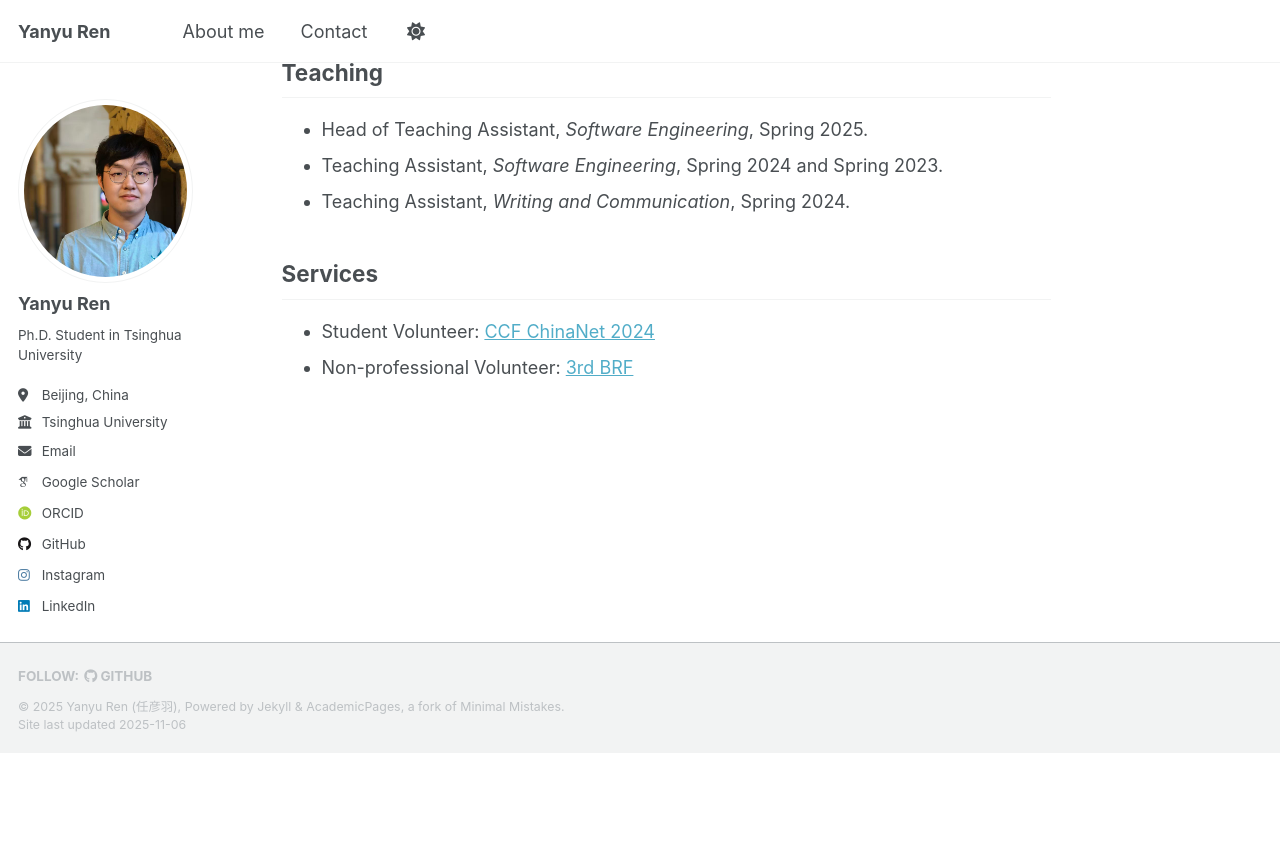
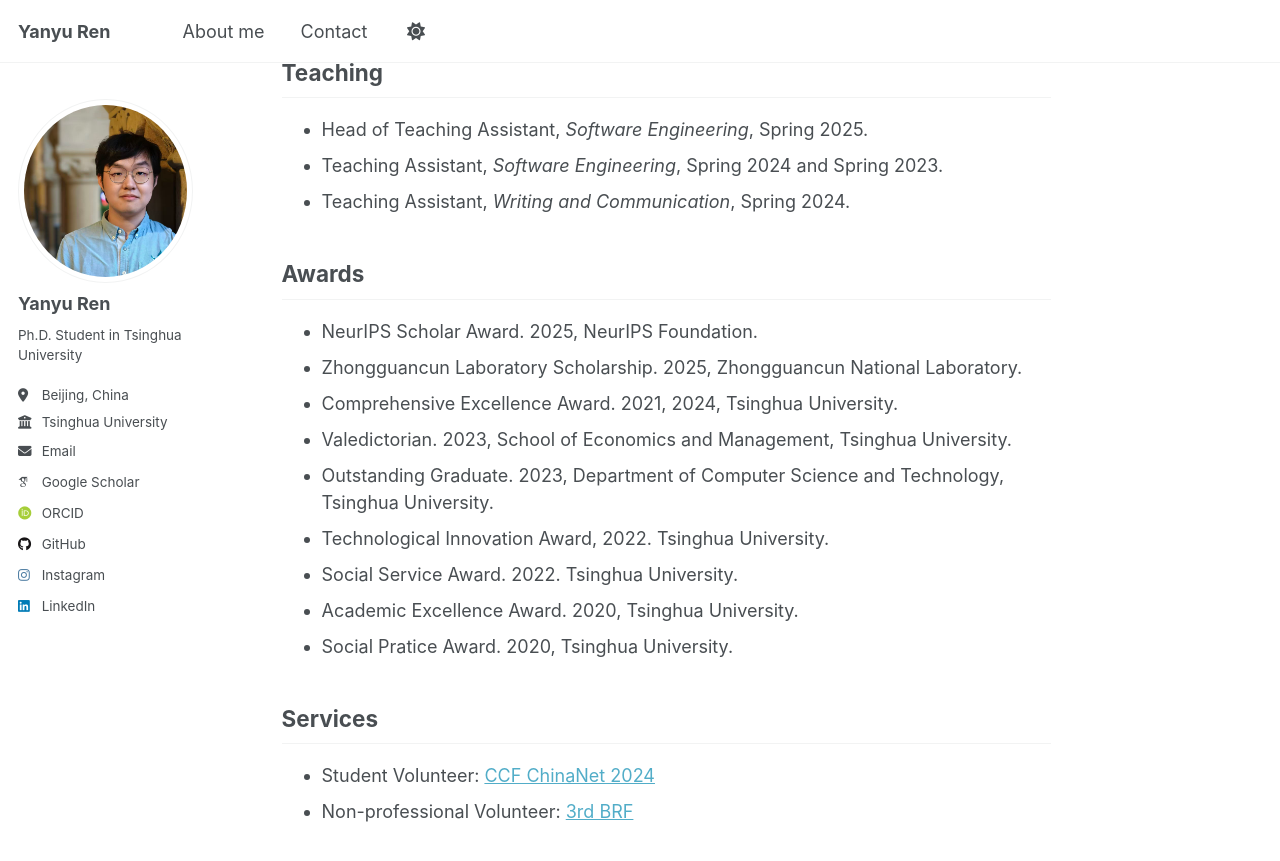
Before and after one commit to robinren03/robinren03.github.io, a Jekyll site: the page built from _pages/about.md, in a window 1280 px wide and 900 px high, scrolled down 1840 px. Shown: the top 861 px of the window. Built offline with Jekyll 4.4.1, drawn with Linux system fonts in a browser that asks for light colours; some web fonts are replaced; a script that is not in the unit is left out; before the commit the page ends 2593 px from its top, so only the background shows below that.

Commit message:
Update about.md with awards section
Added a list of awards and recognitions.

```diff
--- a/_pages/about.md
+++ b/_pages/about.md
@@ -64,6 +64,17 @@ Teaching
 - Teaching Assistant, _Software Engineering_, Spring 2024 and Spring 2023.
 - Teaching Assistant, _Writing and Communication_, Spring 2024.
 
+Awards
+-----
+- NeurIPS Scholar Award. 2025, NeurIPS Foundation.
+- Zhongguancun Laboratory Scholarship. 2025, Zhongguancun National Laboratory.
+- Comprehensive Excellence Award. 2021, 2024, Tsinghua University.
+- Valedictorian. 2023, School of Economics and Management, Tsinghua University.
+- Outstanding Graduate. 2023, Department of Computer Science and Technology, Tsinghua University.
+- Technological Innovation Award, 2022. Tsinghua University.
+- Social Service Award. 2022. Tsinghua University.
+- Academic Excellence Award. 2020, Tsinghua University.
+- Social Pratice Award. 2020, Tsinghua University.
 
 Services
 -----
```
